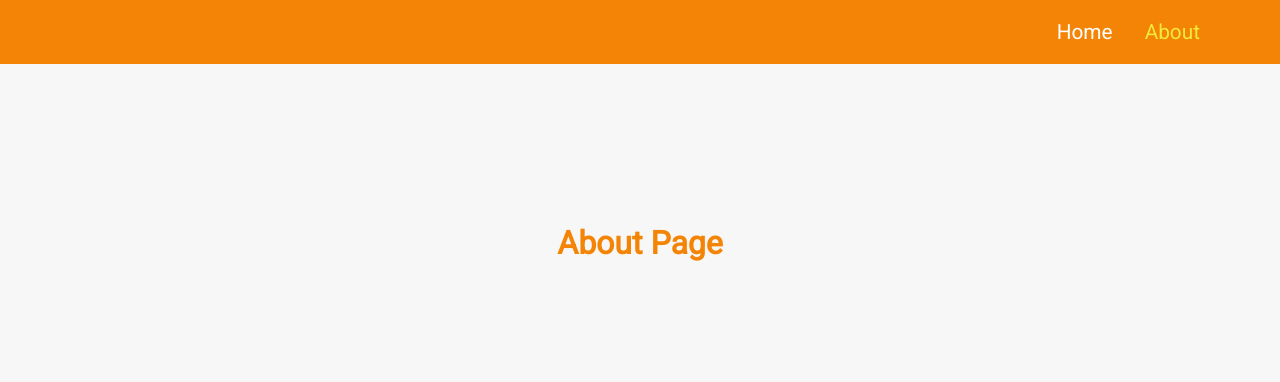
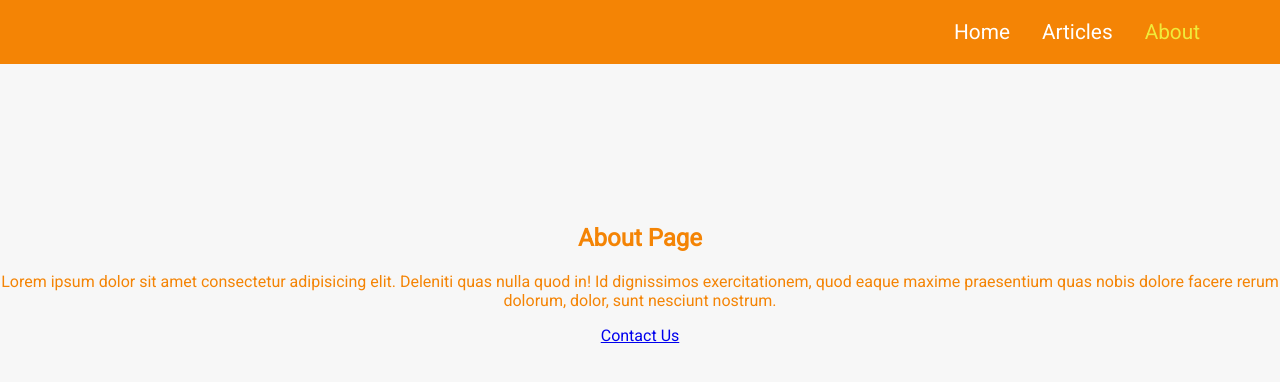
Before and after one commit to AnastasiaHaller/react-router-jokes, a JavaScript app: page /about in a window 1280 px wide. Shown: the top 382 px of the page. Built offline with nearby package versions, Linux system fonts and the light colour scheme.

Commit message:
implement dynamic url

```diff
--- a/src/App.js
+++ b/src/App.js
@@ -1,19 +1,33 @@
-import { Route } from "react-router-dom";
+import { Route, Switch } from "react-router-dom";
 import Home from "./pages/Home";
 import About from "./pages/About";
 import Header from "./components/layout/Header";
+import ContactUs from "./pages/ContactUs";
+import Articles from "./pages/Articles";
+import ArticleDetails from "./pages/ArticleDetails";
 
 function App() {
   return (
     <div>
       <Header />
       <main>
+        <Switch>
           <Route path='/home'>
             <Home />
+          </Route>
+          <Route path='/articles' exact>
+            <Articles />
+          </Route>
+          <Route path='/articles/:articleId'>
+            <ArticleDetails />
           </Route>
           <Route path='/about'>
             <About />
           </Route>
+          <Route path='/contact-us'>
+            <ContactUs />
+          </Route>
+        </Switch>
       </main>
     </div>
   );
--- a/src/components/layout/Header.js
+++ b/src/components/layout/Header.js
@@ -10,6 +10,9 @@ const Header = () => {
             <NavLink activeClassName={styles.active} to='/home'>Home</NavLink>
           </li>
           <li>
+            <NavLink activeClassName={styles.active} to='/articles'>Articles</NavLink>
+          </li>
+          <li>
             <NavLink activeClassName={styles.active} to='/about'>About</NavLink>
           </li>
         </ul>
--- a/src/pages/About.js
+++ b/src/pages/About.js
@@ -1,5 +1,13 @@
+import { Link } from "react-router-dom";
+
 const About = () => {
-    return <h1>About Page</h1>
+    return (
+        <section>
+            <h1>About Page</h1>
+            <p>Lorem ipsum dolor sit amet consectetur adipisicing elit. Deleniti quas nulla quod in! Id dignissimos exercitationem, quod eaque maxime praesentium quas nobis dolore facere rerum dolorum, dolor, sunt nesciunt nostrum.</p>
+            <Link to="/contact-us">Contact Us</Link>
+        </section>
+    );
 };
 
 export default About;
--- /dev/null
+++ b/src/pages/ArticleDetails.js
@@ -0,0 +1,15 @@
+import { useParams } from "react-router-dom";
+
+const ArticleDetails = () => {
+
+    const params = useParams();
+    return (
+        <section>
+            <h1>Article Details</h1>
+            <p>{params.articleId}</p>
+            <p>Lorem ipsum dolor, sit amet consectetur adipisicing elit. Sapiente ex facilis reprehenderit cumque, ab autem distinctio voluptatum veritatis iure nemo ducimus cum inventore fugiat itaque perferendis tenetur officia tempore dolore.</p>
+        </section>
+    );
+};
+
+export default ArticleDetails;
--- /dev/null
+++ b/src/pages/Articles.js
@@ -0,0 +1,16 @@
+import { Link } from "react-router-dom";
+
+const Articles = () => {
+    return (
+        <section>
+            <h1> Articles</h1>
+            <ul>
+                <li><Link to='/articles/a1'>Article 1</Link></li>
+                <li><Link to='/articles/a2'>Article 2</Link></li>
+                <li><Link to='/articles/a3'>Article 3</Link></li>
+            </ul>
+        </section>
+    );
+};
+
+export default Articles;
--- /dev/null
+++ b/src/pages/ContactUs.js
@@ -0,0 +1,5 @@
+const ContactUs = () => {
+    return <h1>Contact Us Page</h1>
+};
+
+export default ContactUs;
```
Lines whose indentation alone changed are shown as unchanged.
